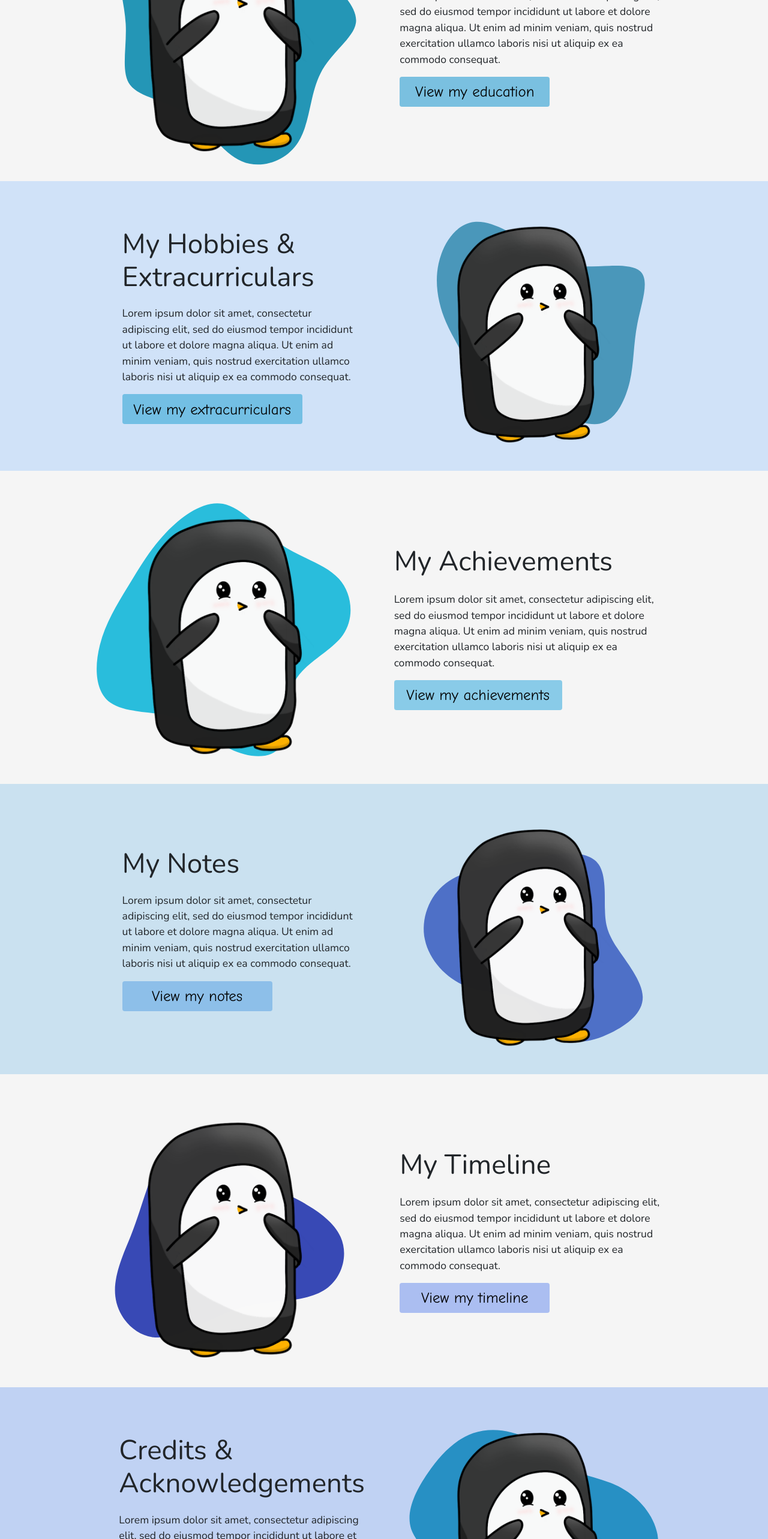
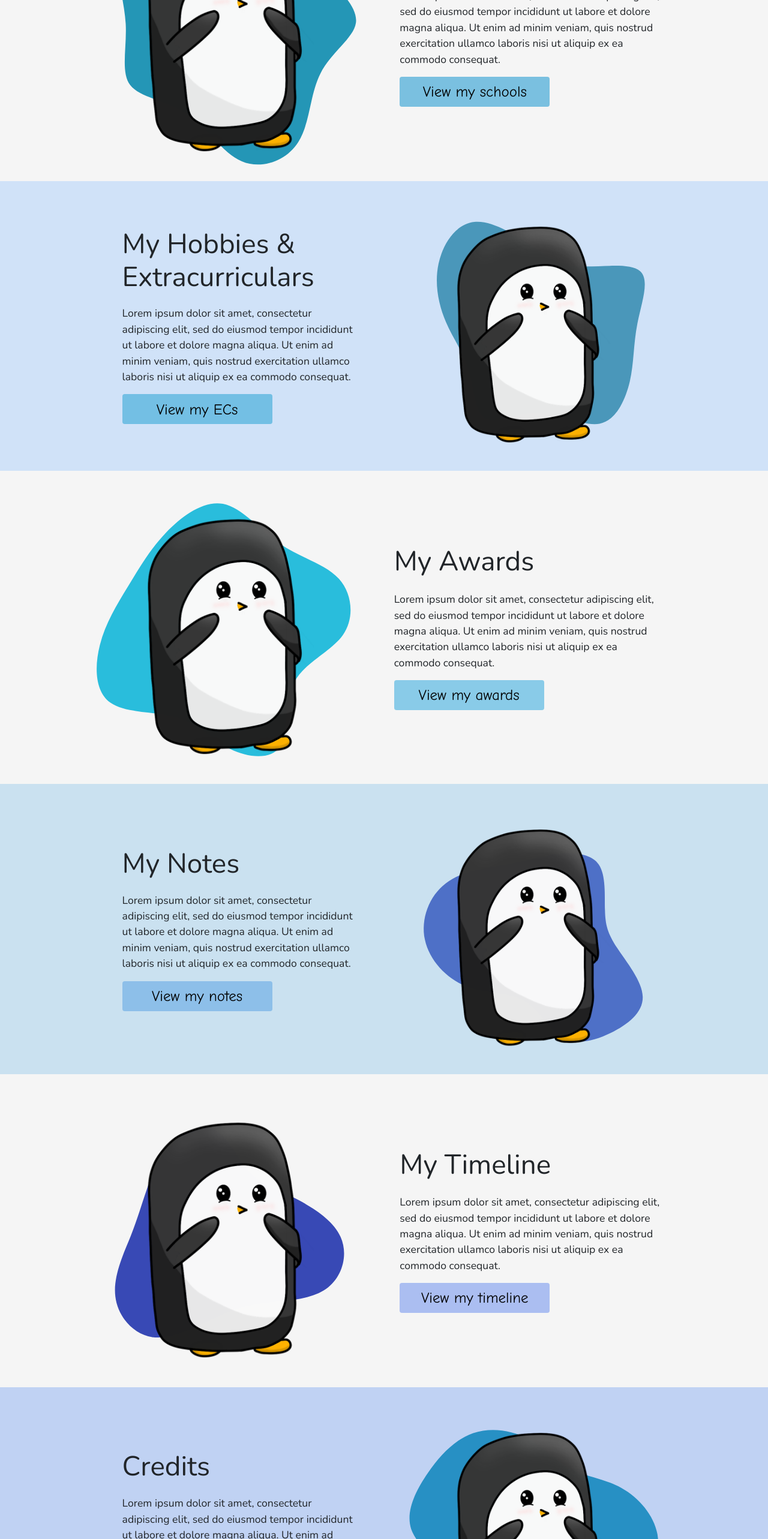
Before and after one commit to mcpenguin/the-arctic-blog, a React (Create React App) app: page / in a window 1280 px wide. Shown: the part 2880-5446 px from the top of the page at 60% size. Built offline with nearby package versions, Linux system fonts and the light colour scheme.

Commit message:
wording changes for mobile

```diff
--- a/src/components/Credits/Credits.js
+++ b/src/components/Credits/Credits.js
@@ -25,7 +25,7 @@ export default class Credits extends Component {
                         </Col>
                         <Col lg={6} className="page-text col-lg-pull-6 credits-text">
                             <div className="page-text-div credits-text-div">
-                                <h2>Credits & Acknowledgements</h2>
+                                <h2>Credits</h2>
                                 <p>
                                     Lorem ipsum dolor sit amet, consectetur adipiscing
                                     elit, sed do eiusmod tempor incididunt ut labore
--- a/src/components/MyAchievements/MyAchievements.js
+++ b/src/components/MyAchievements/MyAchievements.js
@@ -25,7 +25,7 @@ export default class MyAchievements extends Component {
                         </Col>
                         <Col lg={6} className="page-text my-achievements-text">
                             <div className="page-text-div my-achievements-text-div">
-                                <h2>My Achievements</h2>
+                                <h2>My Awards</h2>
                                 <p>
                                     Lorem ipsum dolor sit amet, consectetur adipiscing
                                     elit, sed do eiusmod tempor incididunt ut labore
@@ -34,7 +34,7 @@ export default class MyAchievements extends Component {
                                     ut aliquip ex ea commodo consequat.
                                 </p>
                                 <div className="page-view my-achievements-view">
-                                    <button class="noselect">View my achievements</button>
+                                    <button class="noselect">View my awards</button>
                                 </div>
                             </div>
                         </Col>
--- a/src/components/MyEducation/MyEducation.js
+++ b/src/components/MyEducation/MyEducation.js
@@ -34,7 +34,7 @@ export default class MyEducation extends Component {
                                     ut aliquip ex ea commodo consequat.
                                 </p>
                                 <div className="page-view my-education-view">
-                                    <button class="noselect">View my education</button>
+                                    <button class="noselect">View my schools</button>
                                 </div>
                             </div>
                         </Col>
--- a/src/components/MyExtracurriculars/MyExtracurriculars.js
+++ b/src/components/MyExtracurriculars/MyExtracurriculars.js
@@ -34,7 +34,7 @@ export default class MyExtracurriculars extends Component {
                                     ut aliquip ex ea commodo consequat.
                                 </p>
                                 <div className="page-view my-extracurriculars-view">
-                                    <button class="noselect">View my extracurriculars</button>
+                                    <button class="noselect">View my ECs</button>
                                 </div>
                             </div>
                         </Col>
--- a/src/index.css
+++ b/src/index.css
@@ -95,7 +95,7 @@ li {
     margin: 0;
     padding: 0;
 	box-sizing: border-box;
-	width: 250px;
+	width: 250px !important;
 	height: 50px;
 	cursor: pointer;
 	border: none;
@@ -139,6 +139,11 @@ li {
 }
 
 @media (max-width: 680px) {
+
+    .section-page {
+        padding: 40px 10px;
+    }
+
     .page-text-div h2 {
         margin-bottom: 5px;
     }
```
